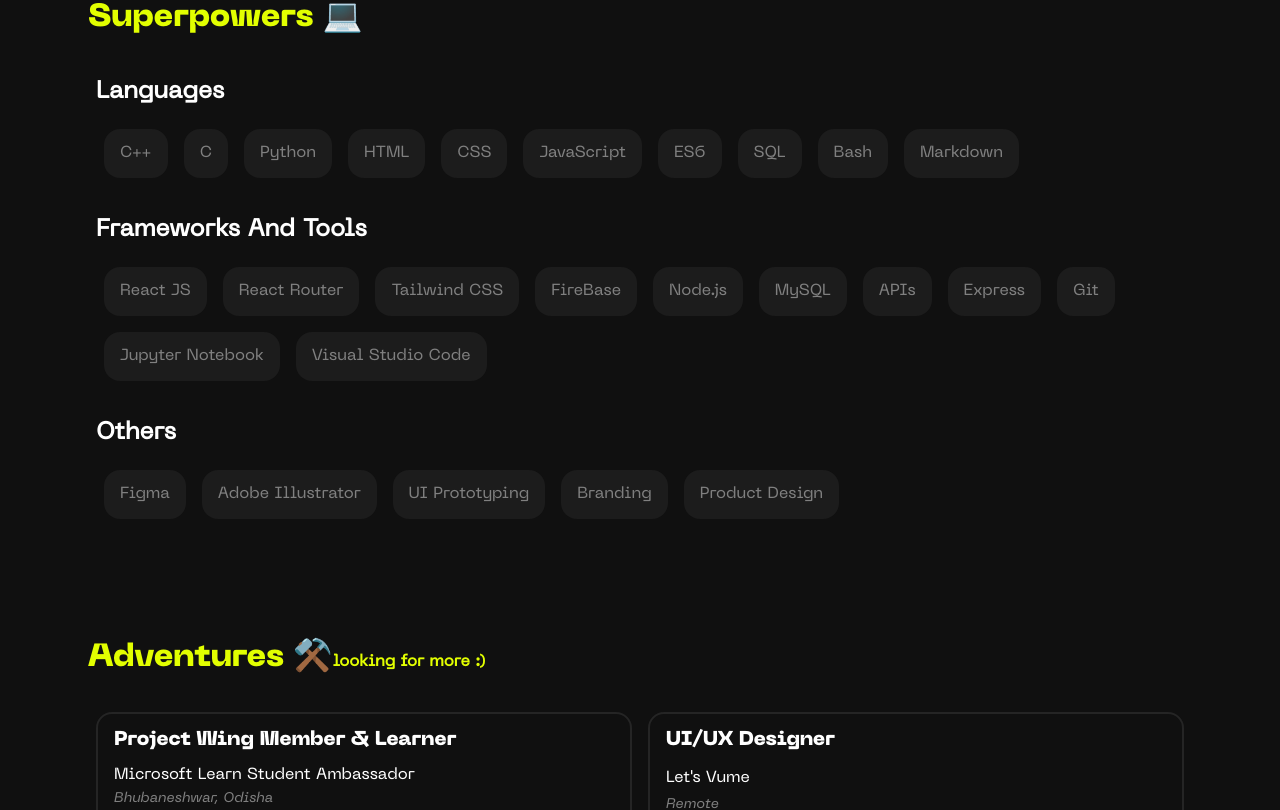
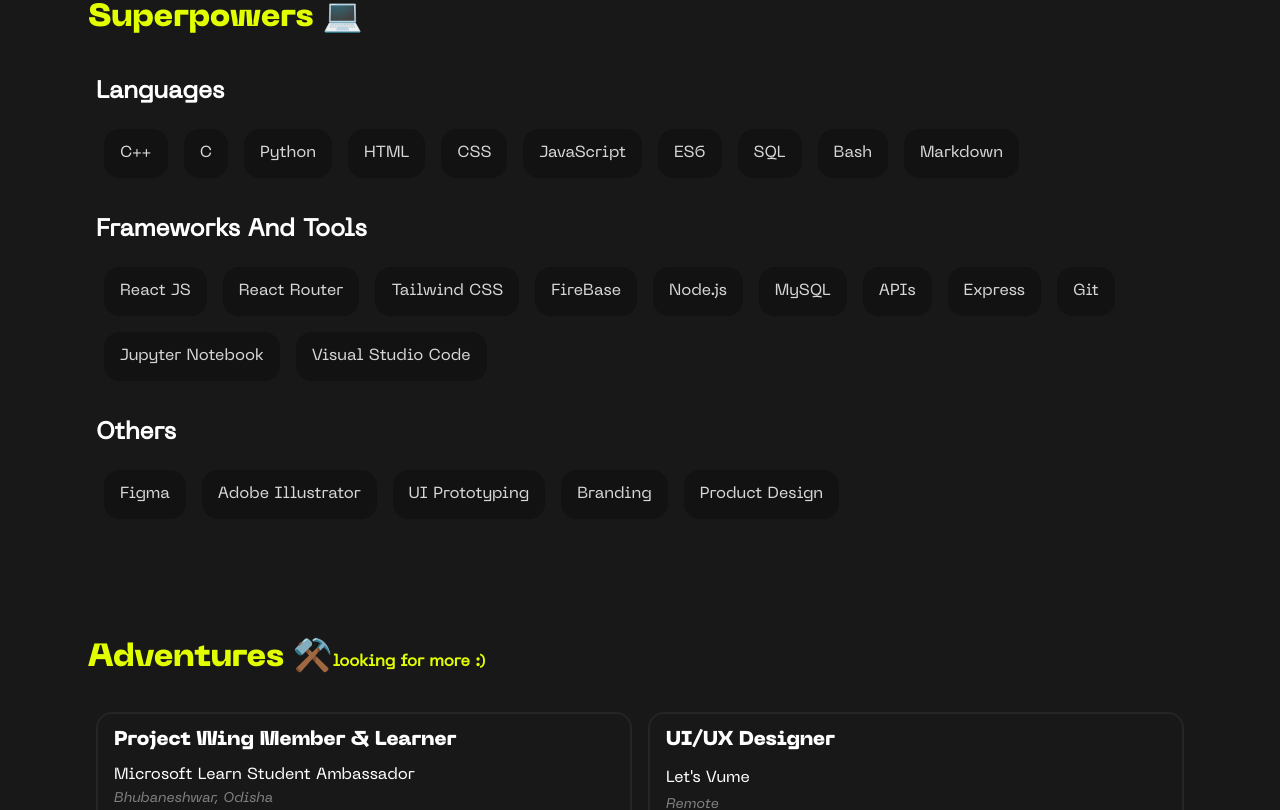
Before and after one commit to shm-dsgn/portfolio, a React (Create React App) app: page / in a window 1280 px wide. Shown: the part 1240-2050 px from the top of the page. Built offline with nearby package versions, Linux system fonts and the light colour scheme.

Commit message:
accessibility issues fix

```diff
--- a/src/App.css
+++ b/src/App.css
@@ -2,7 +2,7 @@
   padding: 32px 5%;
 }
 
-.cursor {
+/* .cursor {
   background-color: white;
   width: 50px;
   height: 50px;
@@ -14,12 +14,12 @@
   pointer-events: none;
   opacity: 0;
   transition: opacity 500ms ease;
-  /* mix-blend-mode: exclusion; */
+  mix-blend-mode: exclusion;
 }
 
 .App:hover > .cursor {
   opacity: 1;
-}
+} */
 
 @media (max-width: 768px) {
   .cursor {
--- a/src/App.js
+++ b/src/App.js
@@ -7,25 +7,24 @@
 import ScrollToTop from "./components/ScrollToTop";
 import Resume from "./components/Resume";
 
-function handleMouseMove(e) {
-  var cursor = document.querySelector(".cursor");
-  let x = e.clientX - cursor.offsetWidth / 2,
-    y = e.clientY - cursor.offsetHeight / 2;
+// function handleMouseMove(e) {
+//   var cursor = document.querySelector(".cursor");
+//   let x = e.clientX - cursor.offsetWidth / 2,
+//     y = e.clientY - cursor.offsetHeight / 2;
 
-  const keyframes = {
-    transform: `translate(${x}px, ${y}px)`,
-  };
+//   const keyframes = {
+//     transform: `translate(${x}px, ${y}px)`,
+//   };
 
-  cursor.animate(keyframes, {
-    duration: 800,
-    fill: "forwards",
-  });
-}
+//   cursor.animate(keyframes, {
+//     duration: 800,
+//     fill: "forwards",
+//   });
+// }
 
 function App() {
   return (
-    <div className="App" onMouseMove={(e) => handleMouseMove(e)}>
-      <div className="cursor"></div>
+    <div className="App">
       <Navbar />
       <ScrollToTop>
         <Routes>
--- a/src/components/Home/Skills/Skills.css
+++ b/src/components/Home/Skills/Skills.css
@@ -27,8 +27,8 @@
 }
 
 .skill-tag {
-    background-color: #1C1C1C;
-    color: grey;
+    background-color: #121212;
+    color: #d7d7d7;
     border-radius: 16px;
     padding: 16px;
     margin: 8px;
--- a/src/components/Navbar/Navbar.css
+++ b/src/components/Navbar/Navbar.css
@@ -3,7 +3,7 @@
 .navbar {
   font-family: Regular;
   top: 0;
-  background-color: #101010;
+  background-color: #181818;
   position:sticky;
   padding: 24px 16px;
   z-index: 1000;
@@ -30,7 +30,7 @@
 }
 
 .link:hover {
-  color: #101010;
+  color: #181818;
   background-color: #e2ff00;
   transition: 0.5s;
   border-radius: 8px;
@@ -71,7 +71,7 @@
     position: absolute;
     left: 0px;
     top: 80.65px;
-    background-color: #101010;
+    background-color: #181818;
     width: 100%;
     height: 100vh;
     z-index: 2;
--- a/src/components/Projects/Design/DesignDisplay.css
+++ b/src/components/Projects/Design/DesignDisplay.css
@@ -45,7 +45,7 @@
 
 .display-shots:hover {
   cursor: pointer;
-  background-color: #101010;
+  background-color: #181818;
   color: white;
   transition: 0.3s;
   border: white solid 1px;
@@ -60,8 +60,8 @@
 }
 
 .tag {
-  background-color: #1C1C1C;
-  color: grey;
+  background-color: #121212;
+  color: #d7d7d7;
   border-radius: 16px;
   padding: 8px;
   margin: 4px;
--- a/src/components/Projects/Dev/DevDisplay.css
+++ b/src/components/Projects/Dev/DevDisplay.css
@@ -43,7 +43,7 @@
 
 .display-github {
   border-radius: 8px;
-  background-color: #101010;
+  background-color: #181818;
   color: white;
   border: none;
   border: white solid 1px;
@@ -52,7 +52,7 @@
 .display-github:hover {
   cursor: pointer;
   background-color: white;
-  color: #101010;
+  color: #181818;
   transition: 0.3s;
   border: white solid 1px;
 }
@@ -66,7 +66,7 @@
 
 .display-live:hover {
   cursor: pointer;
-  background-color: #101010;
+  background-color: #181818;
   transition: 0.3s;
   color: #e2ff00;
   border: #e2ff00 solid 1px;
@@ -81,8 +81,8 @@
 }
 
 .tag {
-  background-color: #1C1C1C;
-  color: grey;
+  background-color: #121212;
+  color: #d7d7d7;
   border-radius: 16px;
   padding: 8px;
   margin: 4px;
--- a/src/index.css
+++ b/src/index.css
@@ -1,5 +1,5 @@
 body {
-  background-color: #101010;
+  background-color: #181818;
   margin: 0;
   padding: 0;
   font-family: -apple-system, BlinkMacSystemFont, 'Segoe UI', 'Roboto', 'Oxygen',
@@ -44,7 +44,7 @@
 /* Firefox */
 * {
   scrollbar-width: thin;
-  scrollbar-color: #FFFFFF #000000;
+  scrollbar-color: #FFFFFF #181818;
 }
 
 /* Chrome, Edge and Safari */
@@ -54,15 +54,15 @@
 }
 *::-webkit-scrollbar-track {
   border-radius: 20px;
-  background-color: #000000;
+  background-color: #181818;
 }
 
 *::-webkit-scrollbar-track:hover {
-  background-color: #000000;
+  background-color: #181818;
 }
 
 *::-webkit-scrollbar-track:active {
-  background-color: #000000;
+  background-color: #181818;
 }
 
 *::-webkit-scrollbar-thumb {
```
